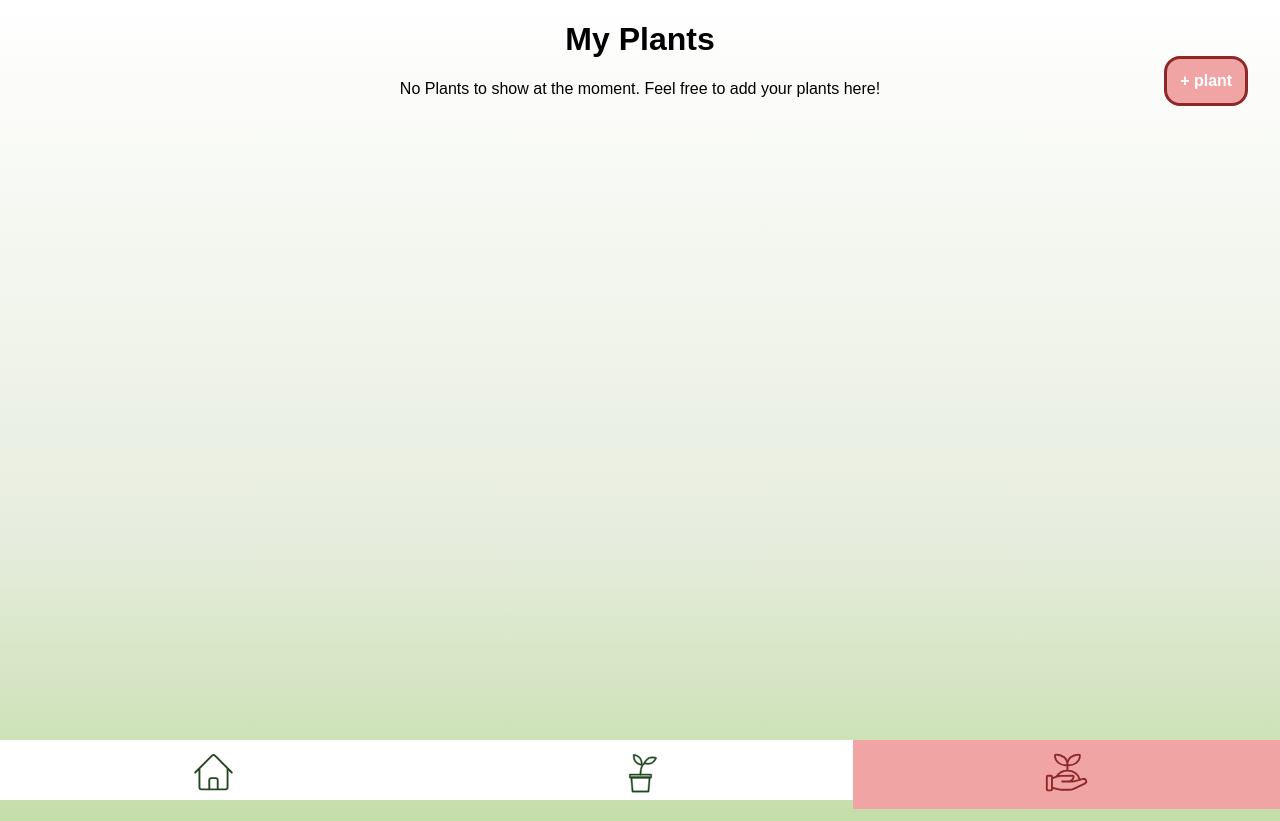
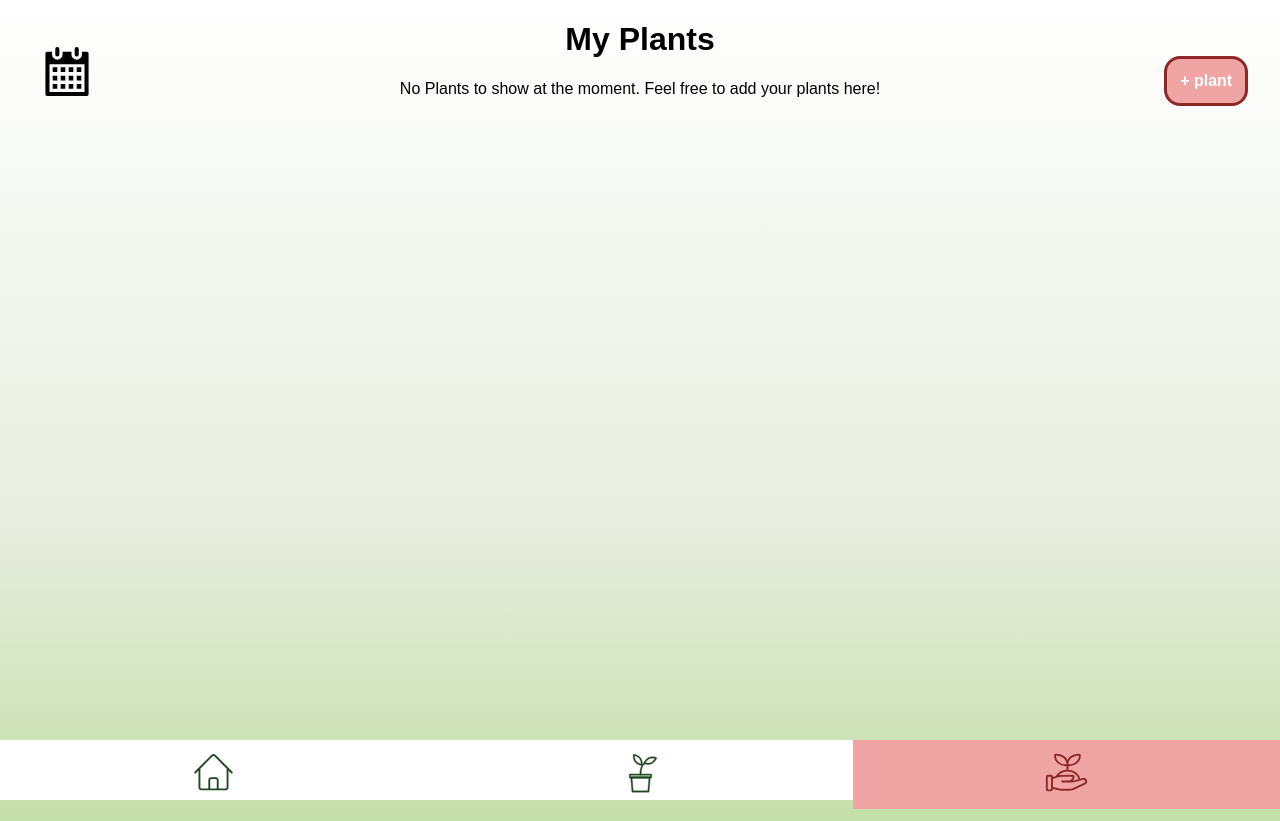
Before and after one commit to MarenOelixtown/plant-care-app, a Next.js app: page /myplants in a window 1280 px wide. Built offline with nearby package versions, Linux system fonts and the light colour scheme.

Commit message:
creating schedule-icon in myplants-page

```diff
--- a/components/MyPlants.js
+++ b/components/MyPlants.js
@@ -4,6 +4,24 @@ import back from "../public/back.png";
 import Image from "next/image";
 import Link from "next/link";
 
+const CalenderIcon = () => (
+  <svg
+    fill="#000000"
+    width="70px"
+    height="70px"
+    viewBox="-3 0 19 19"
+    xmlns="http://www.w3.org/2000/svg"
+    className="cf-icon-svg"
+  >
+    <title>Schedule</title>
+    <path d="M11.882 3.187a.476.476 0 0 1 .475.475v11.063a.476.476 0 0 1-.475.475H1.118a.476.476 0 0 1-.475-.475V3.662a.476.476 0 0 1 .475-.475h1.328v.721a1.425 1.425 0 0 0 2.85 0v-.72H7.71v.72a1.425 1.425 0 0 0 2.85 0v-.72zm-.634 3.37H1.752v7.535h9.496zm-7.384.821H2.621V8.67h1.243zm0 2.292H2.621v1.292h1.243zm0 2.292H2.621v1.291h1.243zm.561-8.054V2.475a.554.554 0 1 0-1.108 0v1.433a.554.554 0 1 0 1.108 0zm1.613 3.47H4.794V8.67h1.244zm0 2.292H4.794v1.292h1.244zm0 2.292H4.794v1.291h1.244zm2.174-4.584H6.968V8.67h1.244zm0 2.292H6.968v1.292h1.244zm0 2.292H6.968v1.291h1.244zm1.477-8.054V2.475a.554.554 0 0 0-1.108 0v1.433a.554.554 0 0 0 1.108 0zm.696 3.47H9.142V8.67h1.243zm0 2.292H9.142v1.292h1.243zm0 2.292H9.142v1.291h1.243z" />
+  </svg>
+);
+const StyledLink = styled(Link)`
+  position: fixed;
+  top: 2.5rem;
+  left: 2rem;
+`;
 const StyledList = styled.ul`
   list-style: none;
   padding: 0;
@@ -33,7 +51,9 @@ export default function MyPlants({
   return (
     <StyledDiv>
       <h1>My Plants</h1>
-
+      <StyledLink href="/" title="My Schedule">
+        <CalenderIcon />
+      </StyledLink>
       {myPlants.length === 0 ? (
         <p>
           No Plants to show at the moment. Feel free to add your plants here!
```
